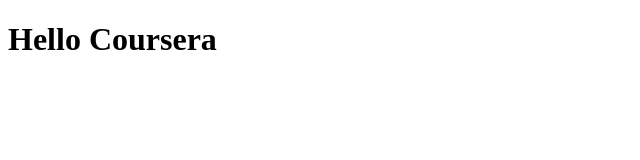
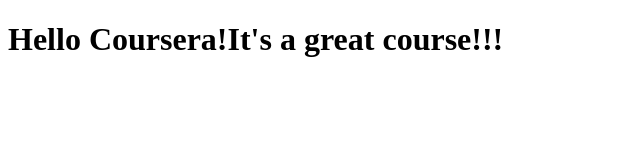
Before and after one commit to jfahad001/coursera-test2, a plain HTML site: page site/index.html in a window 1280 px wide. Shown: the whole page, without its empty margins (0-640 px from the left). Drawn offline with Linux system fonts and the light colour scheme.

Commit message:
Small addition to our page content.

```diff
--- a/site/index.html
+++ b/site/index.html
@@ -6,6 +6,6 @@
 	<title>Hello Cousera</title>
 </head>
 <body>
-<h1>Hello Coursera</h1>
+<h1>Hello Coursera!It's a great course!!!</h1>
 </body>
 </html>
```
